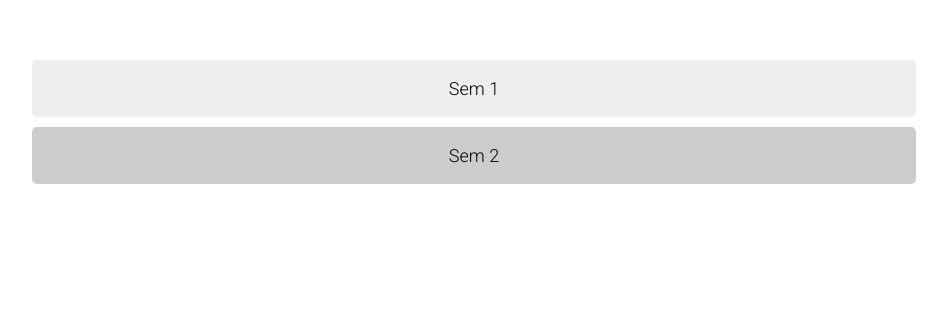
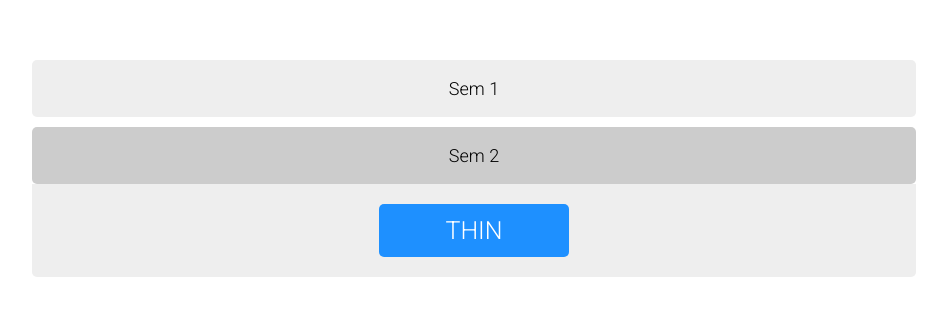
Before and after one commit to philipp012/summaries, a plain HTML site: page index.html in a window 1280 px wide. Both pictures are taken after a click on the button "Sem 2". Shown: the whole page, without its empty margins (166-1113 px from the left). Drawn offline with Linux system fonts and the light colour scheme.

Commit message:
Add thin

```diff
--- a/index.html
+++ b/index.html
@@ -23,7 +23,7 @@
 			</a>
 		</div>
 		<div class="fach">
-			<a class="btn" href="files/sem1/an1/analysis.pdf" download="AN.pdf">
+			<a class="btn" href="files/sem1/an1/analysis.pdf" download="AN1.pdf">
 				AN1
 			</a>
 		</div>
@@ -41,6 +41,11 @@
 
 	<button class="accordion">Sem 2</button>
 	<div class="panel">
+			<div class="fach">
+			<a class="btn" href="files/sem2/THIN/thin.pdf" download="THIN.pdf">
+				THIN
+			</a>
+		</div>
 	</div>
 	</div>
 
```
Also changed, not shown: 2 other files.
